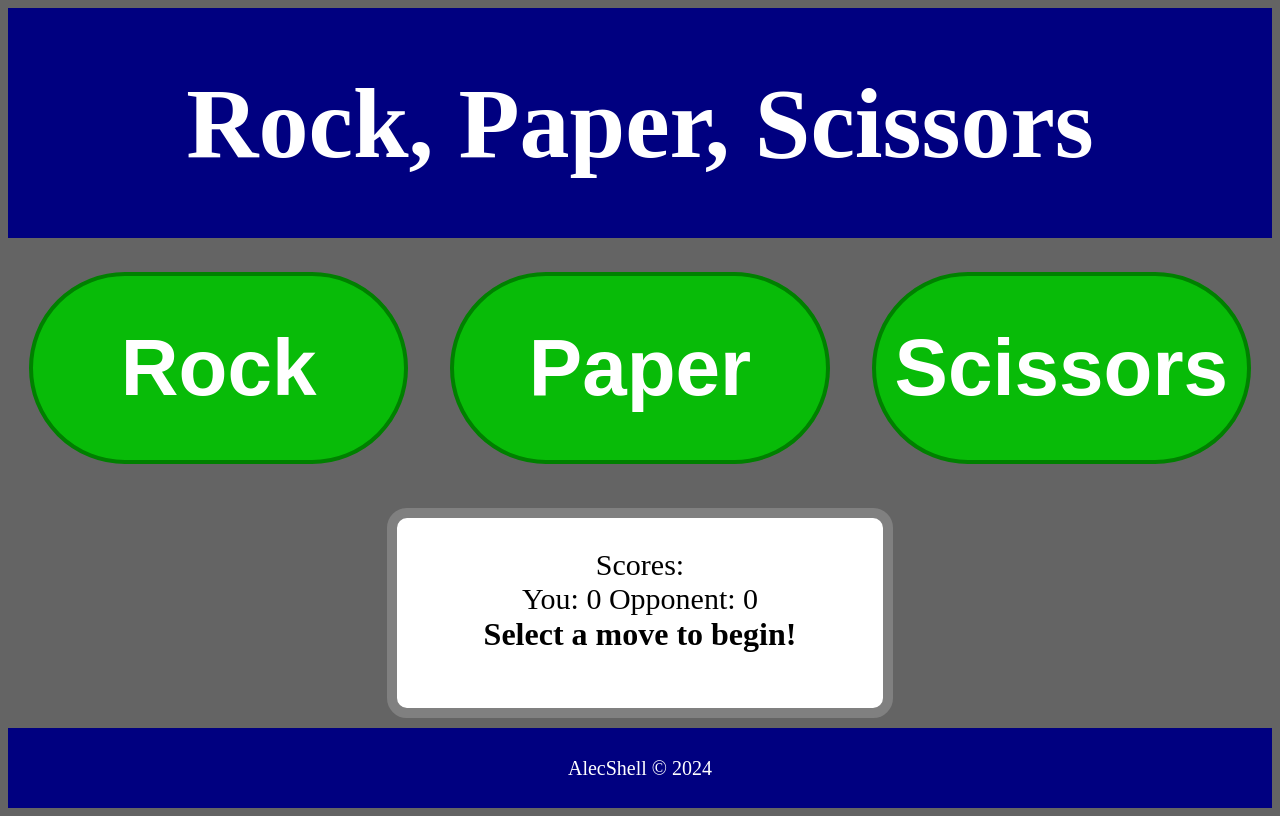
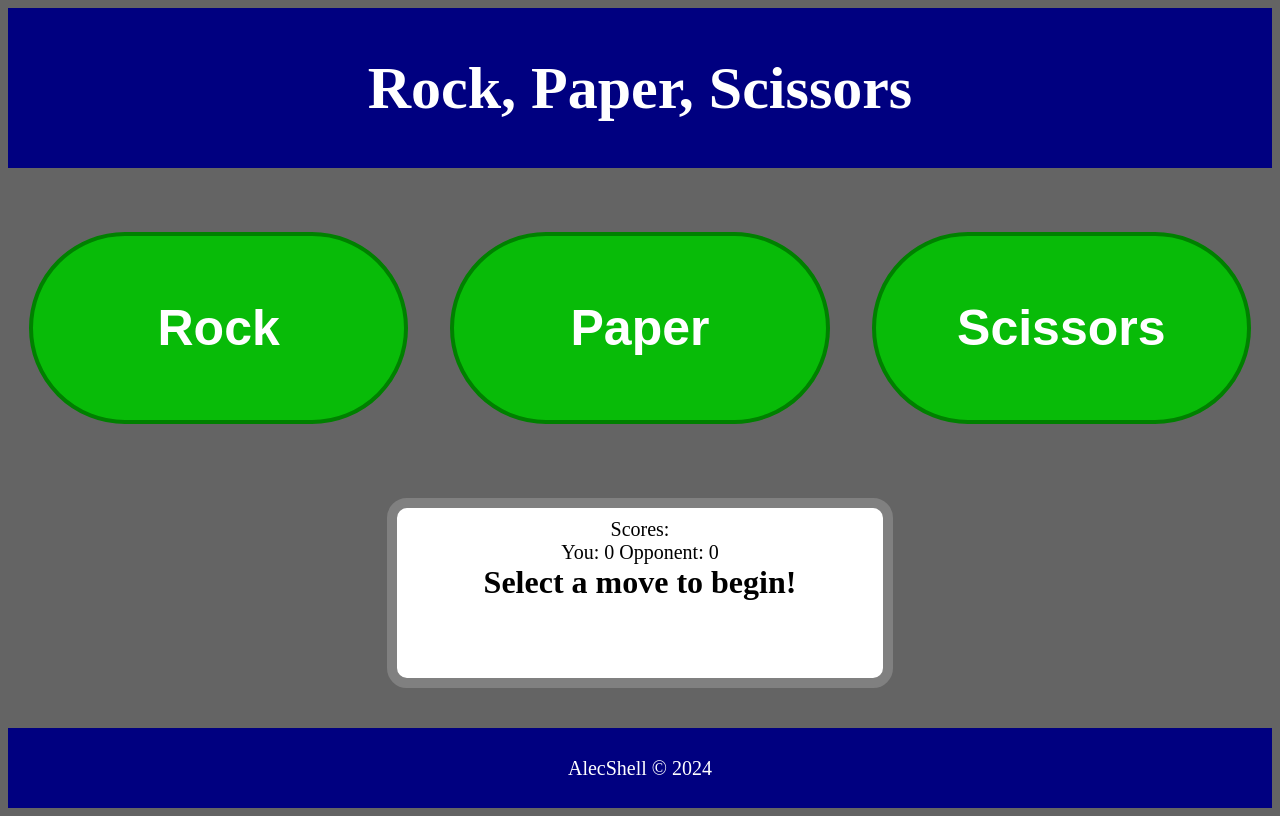
Before and after one commit to alec-shell/RockPaperScissors, a plain HTML site: page index.html in a window 1280 px wide. Drawn offline with Linux system fonts and the light colour scheme.

Commit message:
Updated font sizes

```diff
--- a/style.css
+++ b/style.css
@@ -16,7 +16,7 @@ body {
     min-height: 20%;
     align-items: center;
     justify-content: center;
-    font-size: 50px;
+    font-size: 30px;
 }
 
 #playArea {
@@ -35,7 +35,7 @@ body {
     border: 4px solid green;
     border-radius: 100px;
     background-color: rgb(8, 187, 8);
-    font-size: 80px;
+    font-size: 50px;
     font-weight: 900;
 }
 
@@ -47,7 +47,7 @@ body {
     border: 4px solid green;
     border-radius: 100px;
     background-color: rgb(8, 187, 8);
-    font-size: 80px;
+    font-size: 50px;
     font-weight: 900;
 }
 
@@ -55,13 +55,13 @@ body {
     display: flex;
     flex-direction: column;
     align-items: center;
-    font-size: 30px;
+    font-size: 20px;
     background-color: white;
     color: black;
     min-height: 20%;
     border: 10px solid gray;
     border-radius: 20px;
-    padding-top: 30px;
+    padding-top: 10px;
     margin: 10px 30%;
 }
 
```
